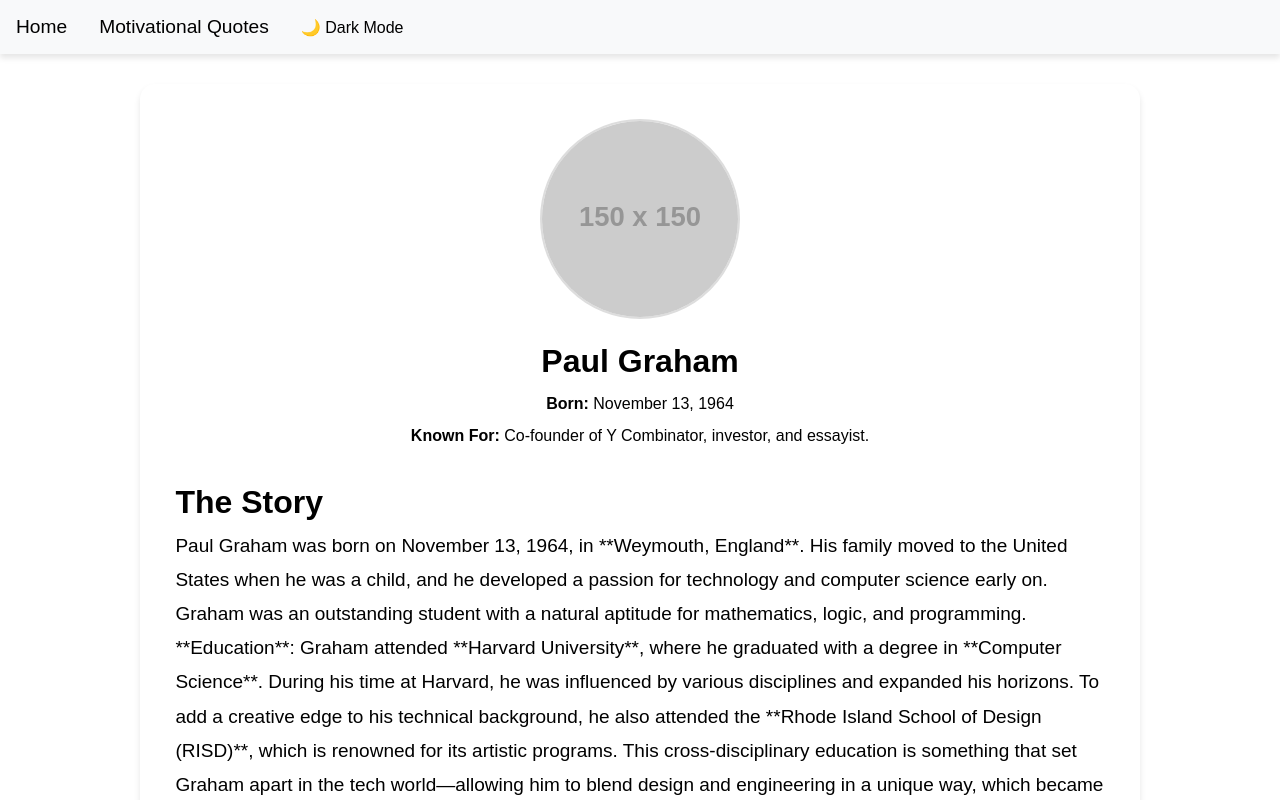
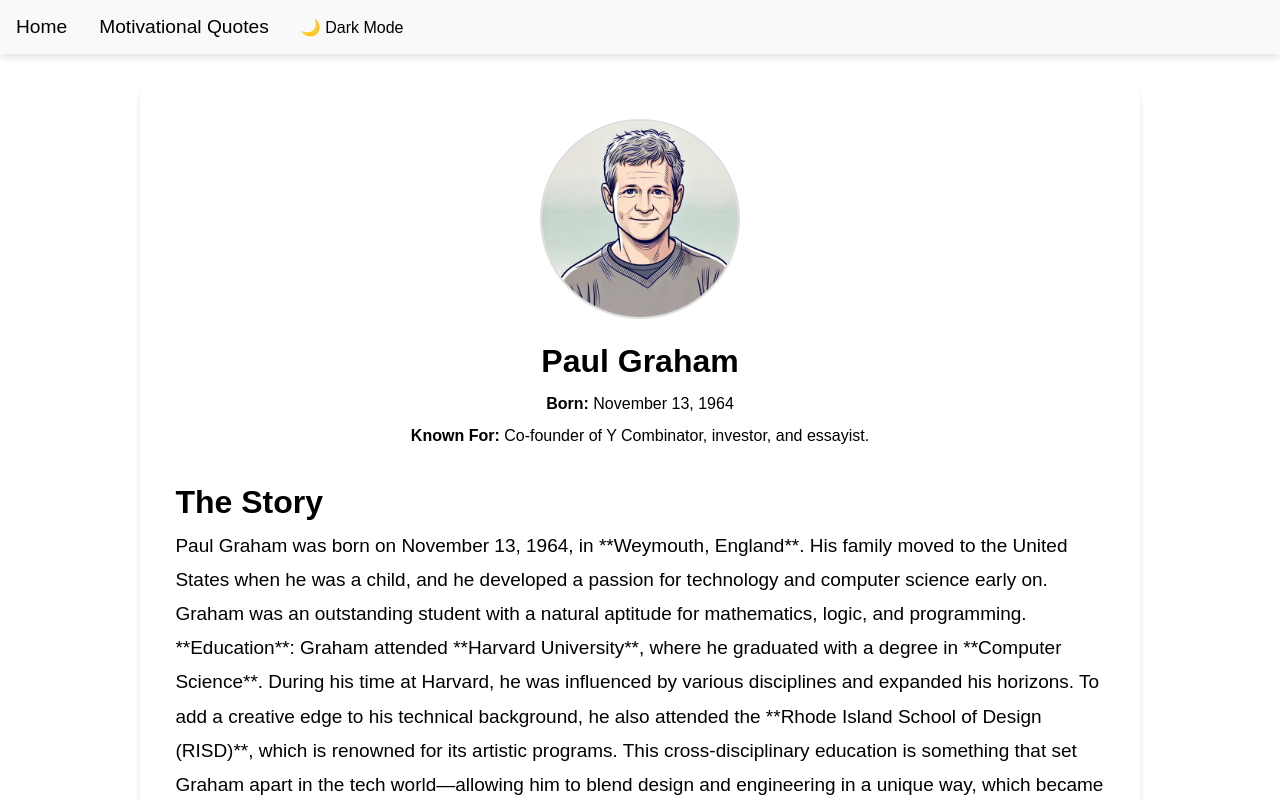
Before and after one commit to Mustafaali82/techgems, a React (Create React App) app: page /story/1 in a window 1280 px wide. Shown: the top 800 px of the page. Built offline with nearby package versions, Linux system fonts and the light colour scheme.

Commit message:
Javascript file update

```diff
--- a/src/components/Home.js
+++ b/src/components/Home.js
@@ -9,11 +9,6 @@
       <div className="personality-cards">
         {personalities.map((person) => (
           <div className="card" key={person.id}>
-            <img
-              src={person.img}
-              alt={person.name}
-              className="person-image"
-            />
             <div className="card-content">
               <h2>{person.name}</h2>
               <p>{person.description}</p>
--- a/src/data/personalities.js
+++ b/src/data/personalities.js
@@ -30,7 +30,7 @@
 
       His ability to think across multiple domains and his commitment to supporting others through Y Combinator has solidified his position as one of the most influential figures in Silicon Valley.
     `,
-    img: "https://via.placeholder.com/150",
+    img: "/images/Paul.webp",
     socialLinks: {
       twitter: "https://twitter.com/paulg",
       linkedin: "https://www.linkedin.com/in/paulgraham",
@@ -73,7 +73,8 @@
       **Impact and Controversy**:
       While Musk's innovations have garnered praise, his actions on social media, particularly Twitter, have sometimes led to controversies and legal challenges. Despite this, he remains one of the world’s most important and polarizing figures in the fields of technology, engineering, and business.
     `,
-    img: "https://via.placeholder.com/150",
+    img: "/images/Elon.png",
+    story_img:"images/Elon.png",
     socialLinks: {
       twitter: "https://twitter.com/elonmusk",
       linkedin: "https://www.linkedin.com/in/elonmusk",
@@ -113,7 +114,7 @@
       **Controversies**:
       Despite his success, Zuckerberg has faced significant controversies. Facebook has been criticized for its role in the spread of misinformation, privacy violations, and its handling of user data. Zuckerberg himself has testified before the U.S. Congress about these issues and worked on reforms to address concerns about Facebook’s impact on society.
     `,
-    img: "https://via.placeholder.com/150",
+    img: "/images/Mark.png",
     socialLinks: {
       twitter: "https://twitter.com/finkd",
       linkedin: "https://www.linkedin.com/in/markzuckerberg",
@@ -152,7 +153,7 @@
       **Controversies**:
       Jobs’ leadership style and work ethic were often characterized as uncompromising, and he has been criticized for his harsh treatment of employees. Additionally, his public stance on some technical and business matters, such as his control over the iTunes store and Apple’s proprietary hardware, has generated debate about the broader implications of his business philosophy.
     `,
-    img: "https://via.placeholder.com/150",
+    img: "/images/Steve.png",
     socialLinks: {
       twitter: "https://twitter.com/stevejobs",
       linkedin: "https://www.linkedin.com/in/stevejobs",
@@ -185,7 +186,7 @@
       **Controversy**:
       While Turing's contribution to cryptography, artificial intelligence, and mathematics are irrefutable, his mistreatment by the British government serves as a painful part of his legacy. Despite his immense scientific contributions, his wrongful conviction for his sexuality remains a dark chapter in history.
     `,
-    img: "https://via.placeholder.com/150",
+    img: "/images/Alun.png",
     socialLinks: {
       twitter: "https://twitter.com/alan_turing",
       linkedin: "https://www.linkedin.com/in/alan-turing/",
@@ -222,7 +223,7 @@
       **Legacy in Open Source**:
       Apart from Blender, Roosendaal is widely considered one of the figures that revitalized open-source development in creative software, showing how user-driven communities could flourish and compete with commercial products. His vision for digital creation, democratization of tools, and commitment to continuous development has influenced open-source communities in numerous sectors.
     `,
-    img: "https://via.placeholder.com/150",
+    img: "/images/Roosendaal.png",
     socialLinks: {
       twitter: "https://twitter.com/tonroosendaal",
       linkedin: "https://www.linkedin.com/in/tonroosendaal/",
@@ -258,7 +259,7 @@
       **Legacy**:
       Today, Linus Torvalds is hailed as one of the pioneers of modern open-source software. Through Linux and Git, Torvalds has had a far-reaching impact on how software development is done, how operating systems are built, and how global collaboration can solve complex technical challenges.
     `,
-    img: "https://via.placeholder.com/150",
+    img: "/images/Linus Torvalds.png",
     socialLinks: {
       twitter: "https://twitter.com/linus__torvalds",
       linkedin: "https://www.linkedin.com/in/linustorvalds/",
@@ -293,7 +294,7 @@
       **Legacy**:
       Bjarne Stroustrup is widely regarded as one of the most influential figures in computer science. His work on C++ fundamentally changed the programming world and laid the groundwork for modern software development in areas like operating systems, high-performance computing, and embedded systems. Stroustrup’s influence remains at the core of many key software projects and continues to shape the evolution of software engineering.
     `,
-    img: "https://via.placeholder.com/150",
+    img: "/images/Bjrane.png",
     socialLinks: {
       twitter: "https://twitter.com/bjarne_stroustrup",
       linkedin: "https://www.linkedin.com/in/bjarne-stroustrup-74201511/",
@@ -327,7 +328,7 @@
       **Legacy and Influence**:
       Through his creation of Google, Larry Page forever changed the technological landscape. Page’s contributions continue to influence not only the tech industry but also economics, culture, and society. He is seen as a visionary who advanced information sharing and digital accessibility.
     `,
-    img: "https://via.placeholder.com/150",
+    img: "/images/Larry.png",
     socialLinks: {
       twitter: "https://twitter.com/larrypage",
       linkedin: "https://www.linkedin.com/in/larry-page-0a7a1126/",
@@ -364,7 +365,7 @@
 
       Sergey Brin, along with Larry Page, helped to shape the modern internet and changed how we connect, learn, and live.
     `,
-    img: "https://via.placeholder.com/150",
+    img: "/images/Brin.png",
     socialLinks: {
       twitter: "https://twitter.com/sergeybrinn",
       linkedin: "https://www.linkedin.com/in/sergeybrin",
@@ -409,7 +410,7 @@
 
       As the inventor of the World Wide Web, Tim Berners-Lee’s vision and contributions continue to drive technological innovation and social progress. His legacy as a technological pioneer remains unmatched.
     `,
-    img: "https://via.placeholder.com/150",
+    img: "/images/Tim.png",
     socialLinks: {
       twitter: "https://twitter.com/timberners_lee",
       linkedin: "https://www.linkedin.com/in/tim-berners-lee",
@@ -446,7 +447,7 @@
       **Legacy**:
       Jordan Walke’s work continues to define front-end development. His contributions have not only influenced how developers build web applications but have also shaped the culture of open-source development. React.js remains a cornerstone of modern web and mobile app development, making Jordan Walke one of the unsung heroes of the software engineering world.
     `,
-    img: "https://via.placeholder.com/150",
+    img: "/images/Jordan.png",
     socialLinks: {
       twitter: "https://twitter.com/jordwalke",
       linkedin: "https://www.linkedin.com/in/jordanwalke",
@@ -485,7 +486,7 @@
       **Impact on the Software Industry**:
       Python’s versatility and ease of use have made it a core technology for teaching programming, artificial intelligence, data analysis, and web development. Guido’s contributions to software engineering have inspired countless developers and reshaped how programming languages are designed.
     `,
-    img: "https://via.placeholder.com/150",
+    img: "/images/Rossum.jpeg",
     socialLinks: {
       twitter: "https://twitter.com/gvanrossum",
       linkedin: "https://www.linkedin.com/in/guido-van-rossum",
@@ -522,7 +523,7 @@
       **Impact on the Industry**:
       From operating systems to web browsers, Ritchie's innovations form the backbone of modern technology. His design principles in UNIX and the structure of C continue to guide the software development practices of today.
     `,
-    img: "https://via.placeholder.com/150",
+    img: "/images/Dennis.png",
     socialLinks: {
       twitter: null,
       linkedin: null,
@@ -563,7 +564,7 @@
       **Famous Quote**:
       "The most dangerous phrase in the language is, 'We've always done it this way.'"
     `,
-    img: "https://via.placeholder.com/150",
+    img: "/images/Grace.jpeg",
     socialLinks: {
       twitter: null,
       linkedin: null,
```
